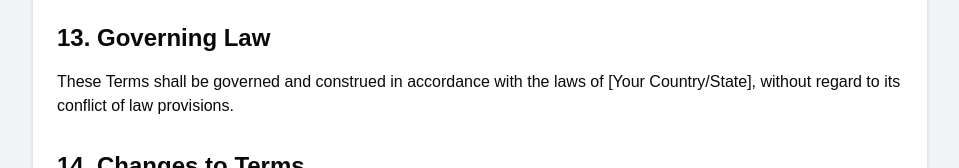
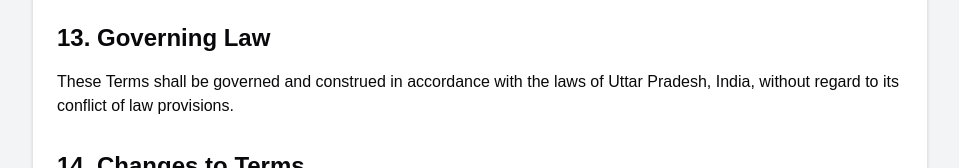
Before and after one commit to doshareme/waitlist, a Next.js app: page /terms in a window 1280 px wide. Shown: the part 2793-2961 px from the top of the page, without its empty margins (160-1119 px from the left). Built offline with nearby package versions, Linux system fonts and the light colour scheme.

Commit message:
Update page.tsx

```diff
--- a/src/app/terms/page.tsx
+++ b/src/app/terms/page.tsx
@@ -144,7 +144,7 @@ export default function TermsOfServiceComponent() {
             <section id="governing-law" className="mb-8">
               <h2 className="text-2xl font-semibold mb-4">13. Governing Law</h2>
               <p>
-                These Terms shall be governed and construed in accordance with the laws of [Your Country/State], without regard to its conflict of law provisions.
+                These Terms shall be governed and construed in accordance with the laws of Uttar Pradesh, India, without regard to its conflict of law provisions.
               </p>
             </section>
 
```
